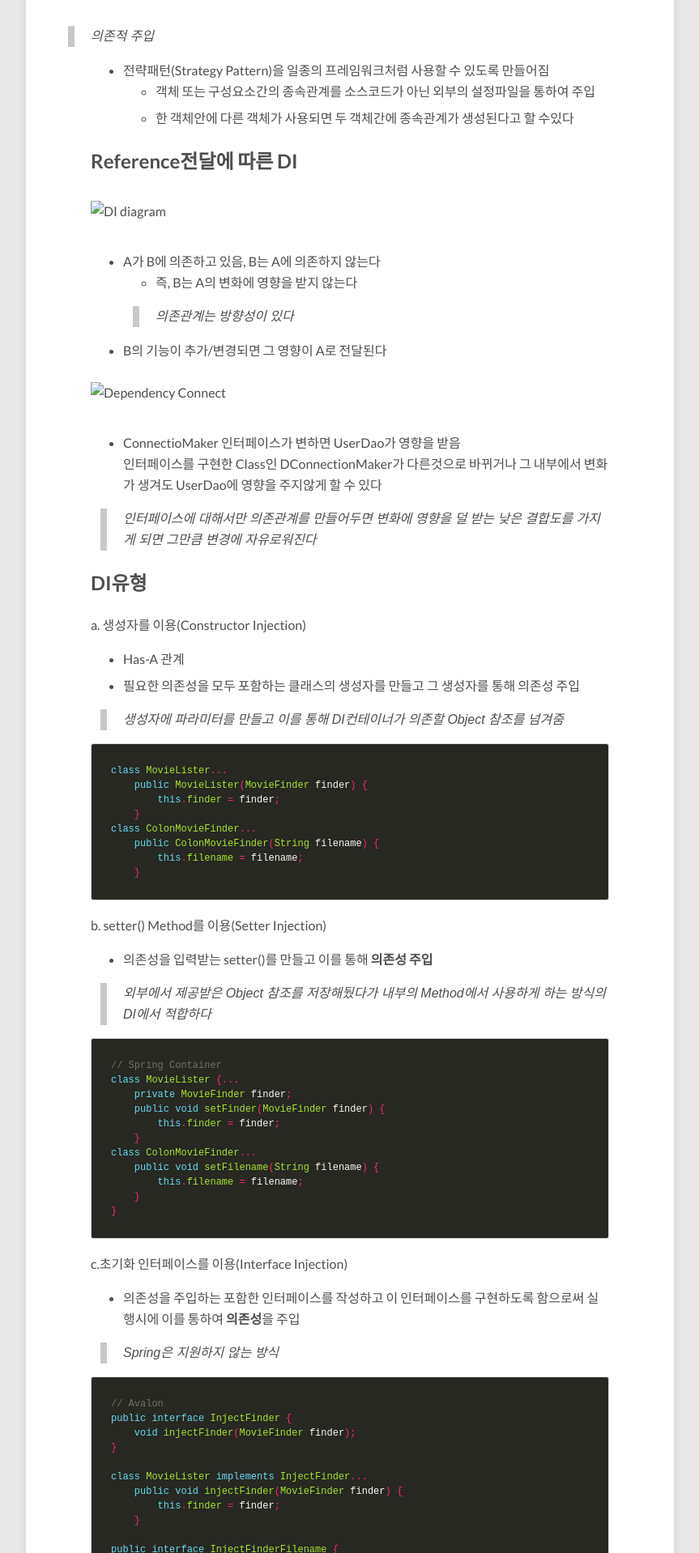
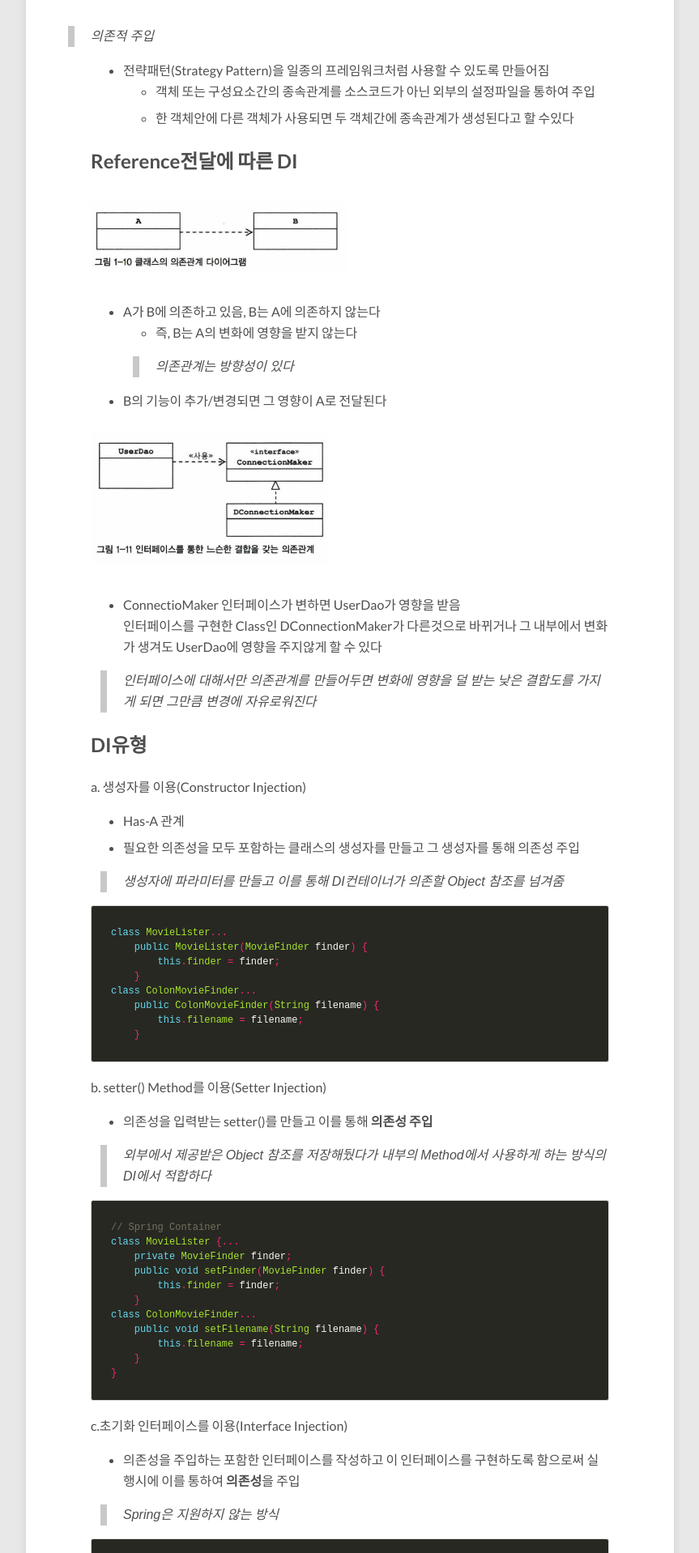
Before and after one commit to hwshim0810/hwshim0810.github.io, a Jekyll site: the page built from _posts/2017-04-19-Pattern-DI-post.md, in a window 1280 px wide. Shown: the part 364-2282 px from the top of the page at 81% size, without its empty margins (208-1071 px from the left). Built offline with Jekyll 4.4.1, drawn with Linux system fonts in a browser that asks for light colours; nearby versions of some CDN libraries; comment, search, counter and statistics services are not loaded.

Commit message:
Modify image link address

```diff
--- a/_posts/2017-04-19-Pattern-DI-post.md
+++ b/_posts/2017-04-19-Pattern-DI-post.md
@@ -14,7 +14,7 @@ tags: [DesignPattern, Spring]
 ## Reference전달에 따른 DI
 
 <figure>
-	<a href="images/di00.png"><img src="images/di00.png" alt="DI diagram"></a>
+	<a href="/images/di00.png"><img src="/images/di00.png" alt="DI diagram"></a>
 </figure>
 - A가 B에 의존하고 있음, B는 A에 의존하지 않는다
 	- 즉, B는 A의 변화에 영향을 받지 않는다
@@ -23,7 +23,7 @@ tags: [DesignPattern, Spring]
 - B의 기능이 추가/변경되면 그 영향이 A로 전달된다
 
 <figure>
-	<a href="images/di01.png"><img src="images/di01.png" alt="Dependency Connect"></a>
+	<a href="/images/di01.png"><img src="/images/di01.png" alt="Dependency Connect"></a>
 </figure>
 - ConnectioMaker 인터페이스가 변하면 UserDao가 영향을 받음
 인터페이스를 구현한 Class인 DConnectionMaker가 다른것으로 바뀌거나 그 내부에서 변화가 생겨도 UserDao에 영향을 주지않게 할 수 있다
```
Also changed, not shown: _posts/2017-04-25-Network-Sync-Async-post.md (+1 -1 lines).
